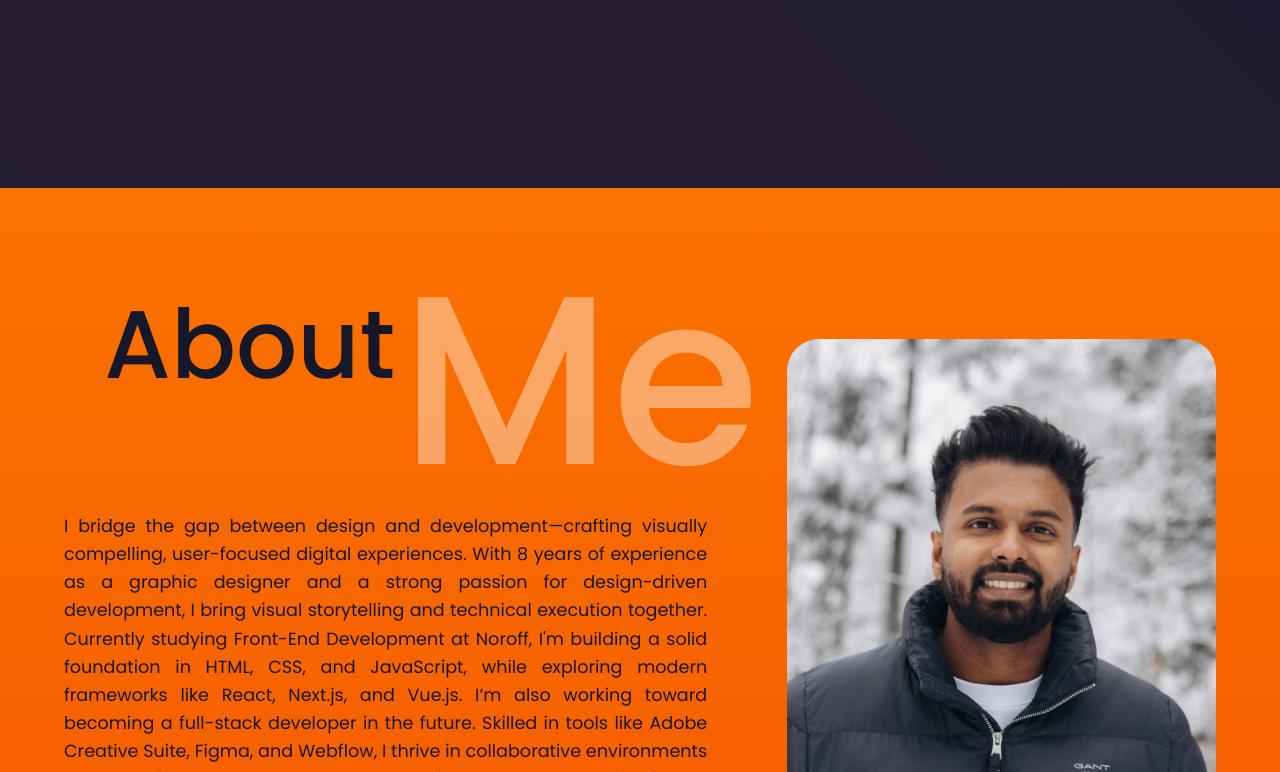
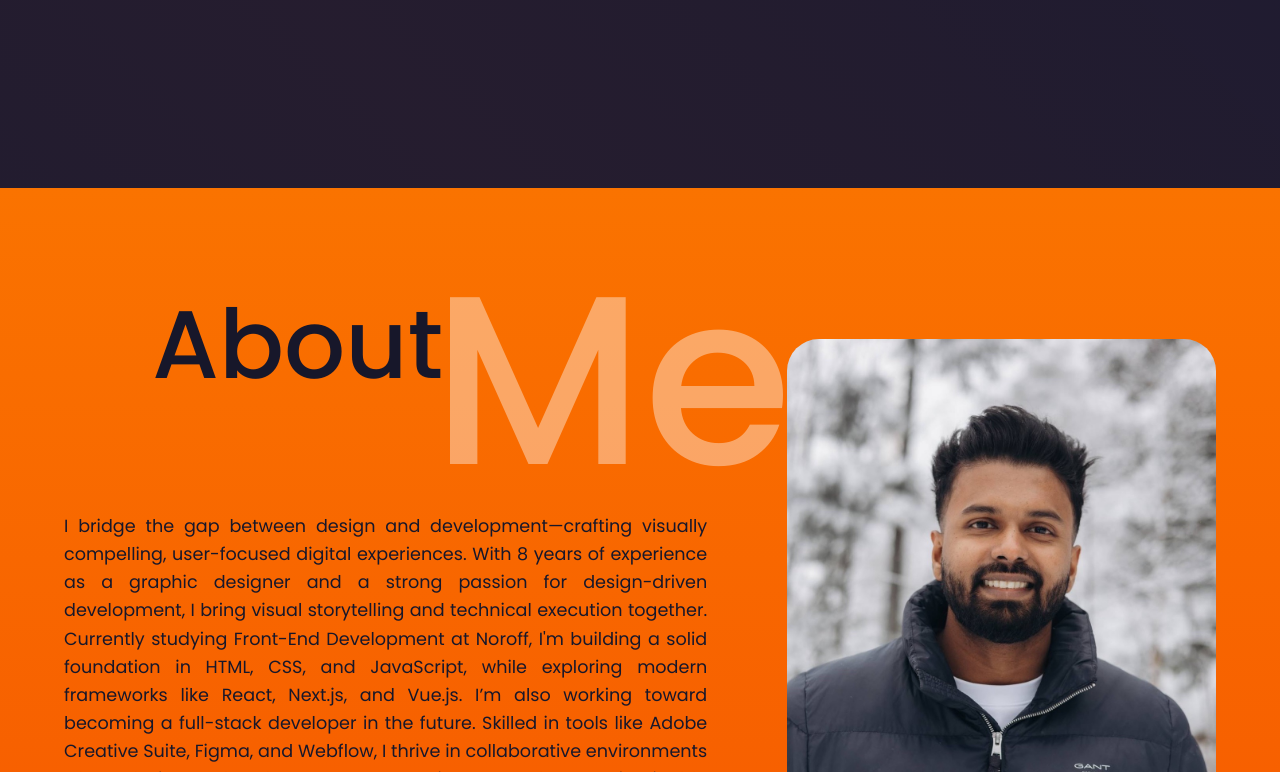
Before and after one commit to Nirush4/Portfolio, a website built with Vite: page index.html in a window 1280 px wide. Shown: the part 612-1384 px from the top of the page. Built offline with nearby package versions, Linux system fonts and the light colour scheme.

```diff
--- a/style.css
+++ b/style.css
@@ -498,7 +498,7 @@
     margin-bottom: 3rem;
     position: absolute;
     top: 5rem;
-    left: 6.5rem;
+    left: 9.5rem;
     color: #17172a;
 }
 
@@ -510,7 +510,7 @@
     opacity: 0.4;
     top: 0;
     color: #ffffff;
-    left: 25rem;
+    left: 27rem;
 }
 
 .about-content {
```
